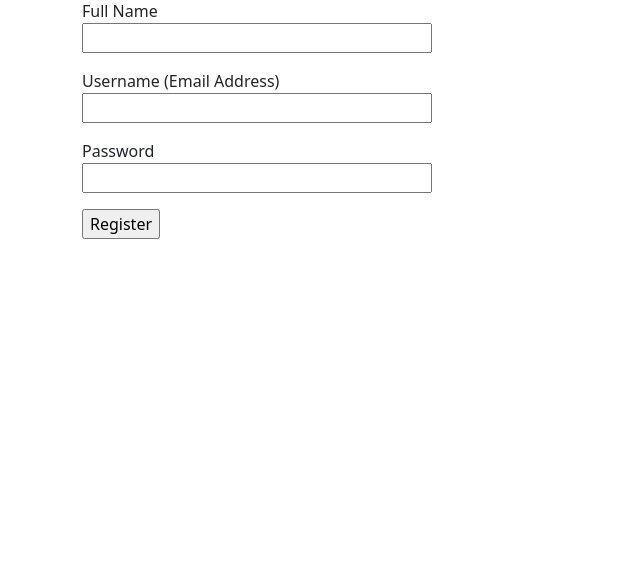
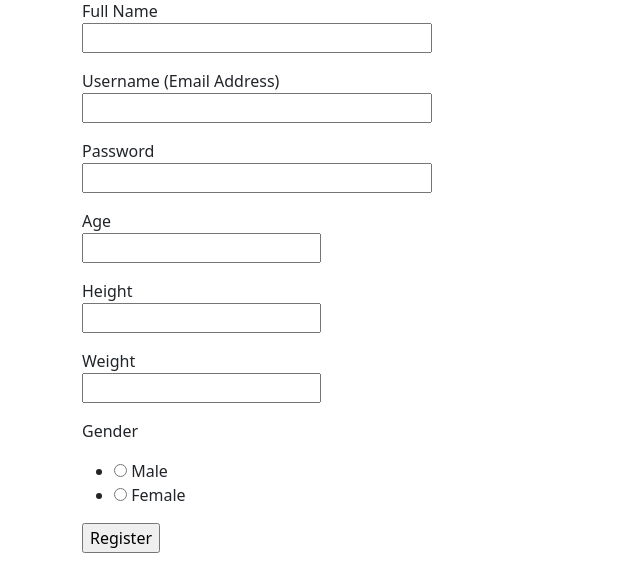
Before and after one commit to smuktevi/recipeat, a Flask app: page /register in a window 1280 px wide. Shown: the part 233-802 px from the top of the page, without its empty margins (0-640 px from the left). Before the commit the page ends 472 px from the top, so only its background shows below. Run offline with Flask 2, Linux system fonts and the light colour scheme.

Commit message:
modified register template to have more fields

```diff
--- a/app/forms/register_form.py
+++ b/app/forms/register_form.py
@@ -6,4 +6,8 @@ class RegisterForm(FlaskForm):
     name = StringField('Full Name', validators=[DataRequired()])
     username = StringField('Username (Email Address)', validators=[DataRequired()])
     password = PasswordField('Password', validators=[DataRequired()])
+    age = IntegerField('Age')
+    height = IntegerField('Height')
+    weight = IntegerField('Weight')
+    gender = RadioField('Gender', choices=['Male', 'Female'])
     submit = SubmitField('Register')
--- a/app/templates/register.html
+++ b/app/templates/register.html
@@ -26,6 +26,22 @@
             {{ form.password.label }}<br>
             {{ form.password(size=32) }}
         </p>
+        <p>
+            {{ form.age.label }}<br>
+            {{ form.age(size=32) }}
+        </p>
+        <p>
+            {{ form.height.label }}<br>
+            {{ form.height(size=32) }}
+        </p>
+        <p>
+            {{ form.weight.label }}<br>
+            {{ form.weight(size=32) }}
+        </p>
+        <p>
+            {{ form.gender.label }}<br>
+            {{ form.gender(size=32) }}
+        </p>
         <p>{{ form.submit() }}</p>
     </form>
 {% endblock %}
```
